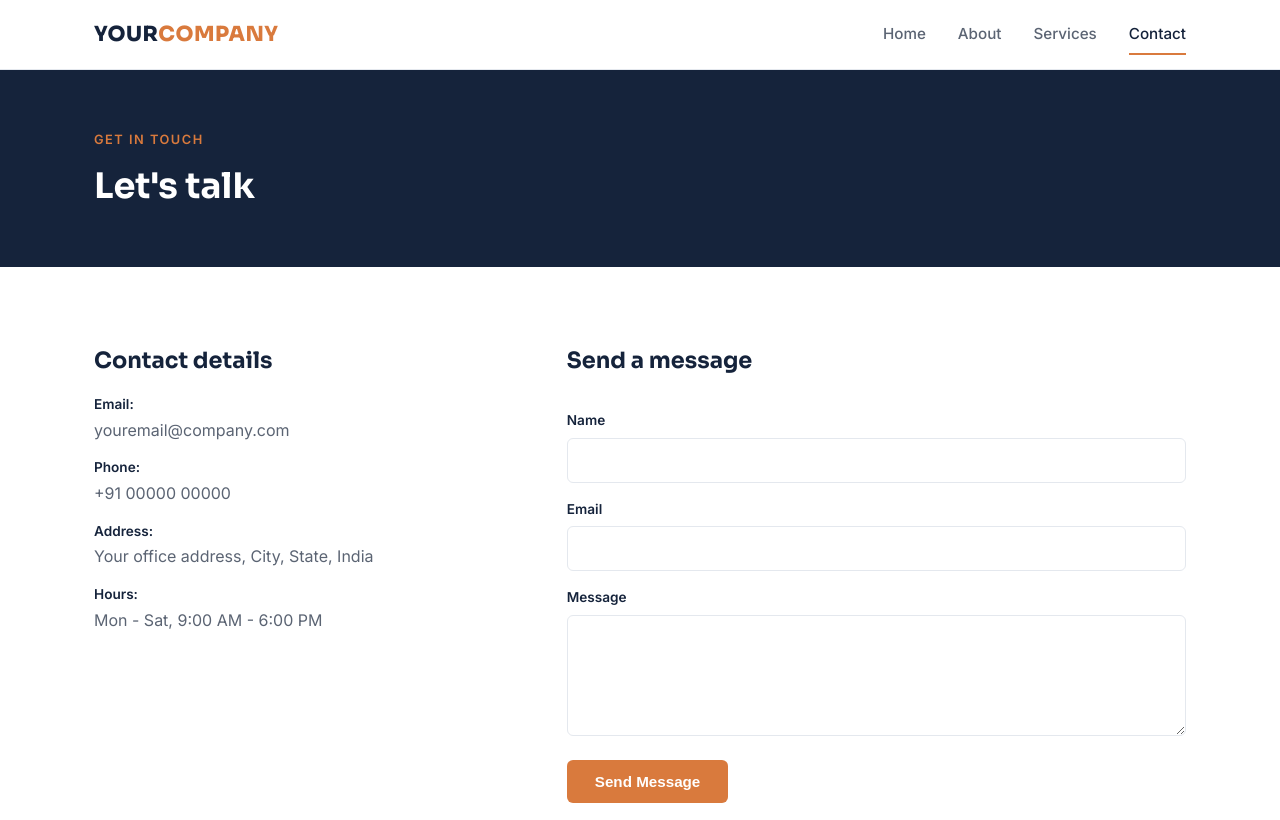
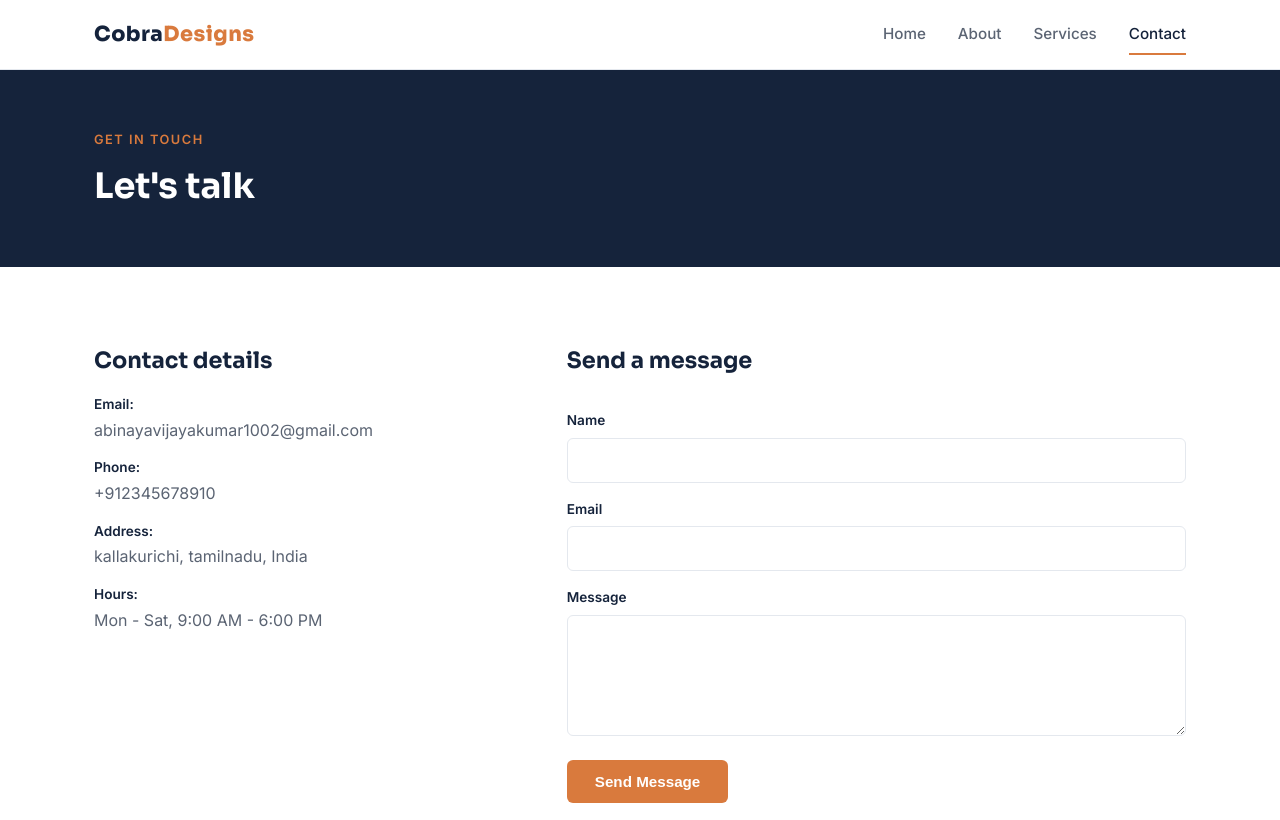
Before and after one commit to Abinaya-V-10/cobradesigns, a plain HTML site: page contact.html in a window 1280 px wide. Shown: the top 820 px of the page. Drawn offline with Linux system fonts and the light colour scheme.

Commit message:
Update contact.html

```diff
--- a/contact.html
+++ b/contact.html
@@ -3,7 +3,7 @@
 <head>
   <meta charset="UTF-8">
   <meta name="viewport" content="width=device-width, initial-scale=1.0">
-  <title>Contact Us | Your Company Name</title>
+  <title>Contact Us | Cobra Designs</title>
   <link rel="stylesheet" href="css/style.css">
   <link rel="preconnect" href="https://fonts.googleapis.com">
   <link href="https://fonts.googleapis.com/css2?family=Sora:wght@400;600;700;800&family=Inter:wght@400;500;600&display=swap" rel="stylesheet">
@@ -12,7 +12,7 @@
 
   <header class="site-header">
     <div class="container nav-wrap">
-      <a href="index.html" class="logo">YOUR<span>COMPANY</span></a>
+      <a href="index.html" class="logo">Cobra<span>Designs</span></a>
       <nav class="main-nav" id="main-nav">
         <a href="index.html">Home</a>
         <a href="about.html">About</a>
@@ -38,9 +38,9 @@
 
       <div class="contact-info">
         <h2>Contact details</h2>
-        <p class="info-row"><strong>Email:</strong> youremail@company.com</p>
-        <p class="info-row"><strong>Phone:</strong> +91 00000 00000</p>
-        <p class="info-row"><strong>Address:</strong> Your office address, City, State, India</p>
+        <p class="info-row"><strong>Email:</strong> abinayavijayakumar1002@gmail.com</p>
+        <p class="info-row"><strong>Phone:</strong> +912345678910</p>
+        <p class="info-row"><strong>Address:</strong> kallakurichi, tamilnadu, India</p>
         <p class="info-row"><strong>Hours:</strong> Mon - Sat, 9:00 AM - 6:00 PM</p>
       </div>
 
```
